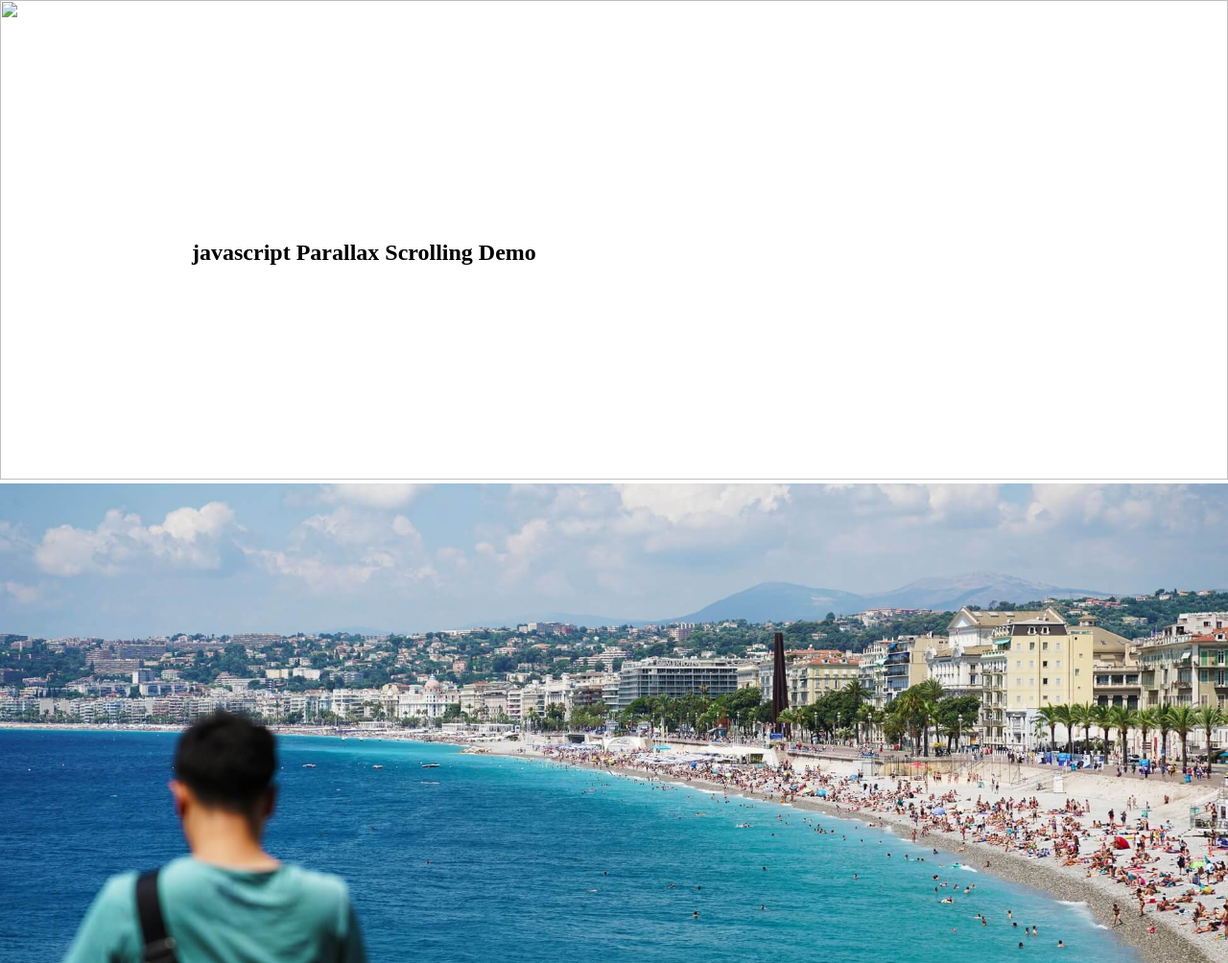
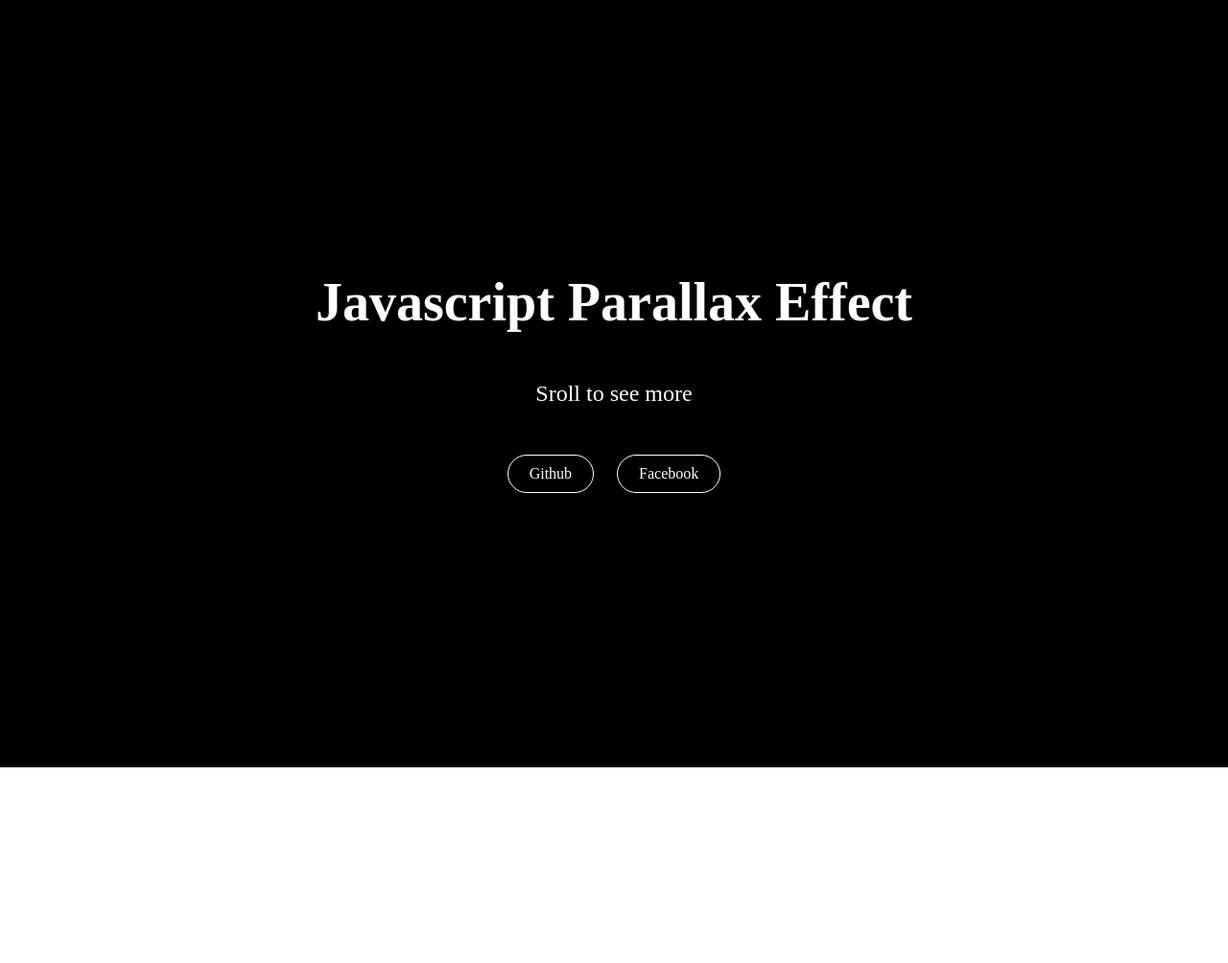
Before and after one commit to mamunhshimul/parallax-background, a plain HTML site: page index.html in a window 1280 px wide. Shown: the top 1004 px of the page at 96% size. After the commit the page ends 800 px from the top, so only its background shows below. Drawn offline with Linux system fonts and the light colour scheme.

Commit message:
added mouse move to effect on header

```diff
--- a/assets/css/style.css
+++ b/assets/css/style.css
@@ -1,16 +1,58 @@
- *{
-  margin: 0;
-  padding: 0;
- }
 
- h1{
+ body, h1, p{
+    margin: 0;
+    padding: 0;
+}
+
+h1 {
+    font-size: 3.5em;
+}
+
+p {
+    font-size: 1.5em;
+    margin: 50px auto;
+}
+
+.header {
     position: absolute;
-    top: 250px;
-    left: 200px;
+    height: 100vh;
+    width: 100%;
+    background-color: black;
+    color: white;
+    display: flex;
+    align-items: center;
+    justify-content: center;
+}
 
- }
- div img{
-  width: 100%;
-  height: 500px;
-  object-fit: cover;
- }
+.header .word-container {
+    text-align: center;
+}
+
+.btn-wrapper {
+    margin: 25px 0 0;
+}
+
+.btn {
+    position: relative;
+    display: inline-block;
+    margin: 0 10px;
+    padding: 10px 22px;
+    color: white;
+    border: 1px solid white;
+    text-decoration: none;
+    overflow: hidden;
+    border-radius: 20px;
+}
+
+
+
+.btn:hover {
+
+}
+
+
+
+.parlx {
+    transition: 0.6s transform ease-out;
+    transform: translate3d(var(--parallax-x), var(--parallax-y), 0px)
+}
--- a/assets/js/main.js
+++ b/assets/js/main.js
@@ -1,10 +1,32 @@
 
 
-window.addEventListener('scroll' function(e){
+var parlx = function(e, target, parent, movement) {
 
-	var scrollled = window.pageYOffset;
 
-	const background = document.querySelector('.background');
+    var relX = e.pageX - offset(parent).left
+    var relY = e.pageY - offset(parent).top
+    var x = (relX - parent.offsetWidth / 2) / parent.offsetWidth * movement
+    var y = (relY - parent.offsetHeight / 2) / parent.offsetHeight * movement
 
-	background.style.top = -(scrollled * 0.2) + 'px';
+    target.style.setProperty('--parallax-x', x+"px");
+    target.style.setProperty('--parallax-y', y+"px");
+  }
+
+function offset(el) {
+
+    var rect = el.getBoundingClientRect(),
+
+        scrollLeft = window.pageXOffset || document.documentElement.scrollLeft,
+        scrollTop = window.pageYOffset || document.documentElement.scrollTop
+
+    return { top: rect.top + scrollTop, left: rect.left + scrollLeft }
+}
+
+document.querySelector(".header").addEventListener("mousemove", function(e) {
+    parlx(e, this.querySelector("h1"), this, 80)
+    parlx(e, this.querySelector("p"), this, 60)
+    parlx(e, this.querySelector(".btn-wrapper"), this, 40)
+
+
+
 })
--- a/index.html
+++ b/index.html
@@ -1,25 +1,29 @@
- <!DOCTYPE html>
 <html lang="en">
 <head>
     <meta charset="UTF-8">
-   <title>Document</title>
+    <meta name="viewport" content="width=device-width, initial-scale=1.0">
+    <title>A simple Parallax effect</title>
       <link rel="stylesheet" href="assets/css/style.css">
 </head>
 <body>
+    <div class="header">
+        <div class="word-container">
+            <h1 class="parlx">Javascript Parallax Effect</h1>
+            <p class="w1 parlx">Sroll to see more</p>
 
-<section id="main">
+            <div class="btn-wrapper parlx">
+                <a target=_blank class="btn" href="#">Github</a>
+                <a target=_blank class="btn" href="#">Facebook</a>
+            </div>
 
-  <div>
-    <h1>javascript Parallax Scrolling  Demo</h1>
-    <img src="" alt="">
         </div>
-  <div><img src="assets/images/image-1.jpg" alt="images"></div>
-  <div><img src="assets/images/image-2.jpg" alt="images"></div>
-  <div><img src="assets/images/image-3.jpg" alt="images"></div>
-  <div><img src="assets/images/image-4.jpg" alt="images"></div>
+    </div>
 
-</section>
+<main>
 
 
+</main>
 </body>
+
+<script type="text/javascript" src="assets/js/main.js"></script>
 </html>
```
Lines whose indentation alone changed are shown as unchanged.
